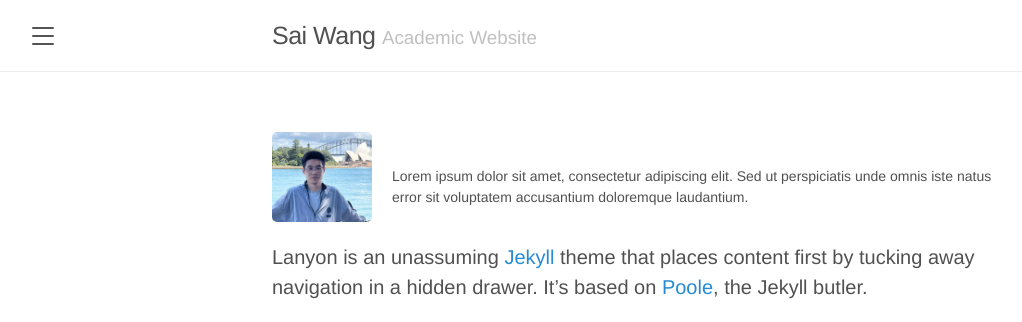
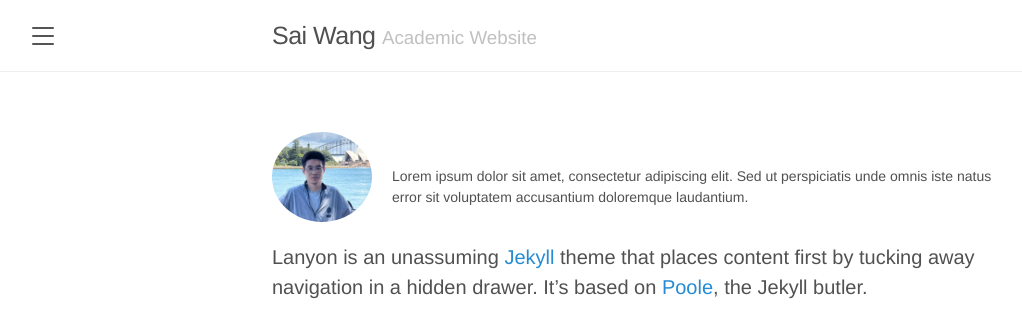
Before and after one commit to Alxendweb/alxendweb.github.io, a Jekyll site: the page built from index.html, in a window 1280 px wide. Shown: the top 322 px of the page, without its empty margins (8-1030 px from the left). Built offline with Jekyll 4.4.1, drawn with Linux system fonts in a browser that asks for light colours; the list of posts is cut into pages by our own code.

Commit message:
Update lanyon.css

```diff
--- a/public/css/lanyon.css
+++ b/public/css/lanyon.css
@@ -134,6 +134,7 @@ h1, h2, h3, h4, h5, h6 {
 .personal-image {
   width: 100px; /* 控制图片宽度 */
   height: auto; /* 保持图片高度自适应 */
+  border-radius: 80%;
   margin-right: 20px; /* 右侧留出一定的间距 */
 }
 
```
